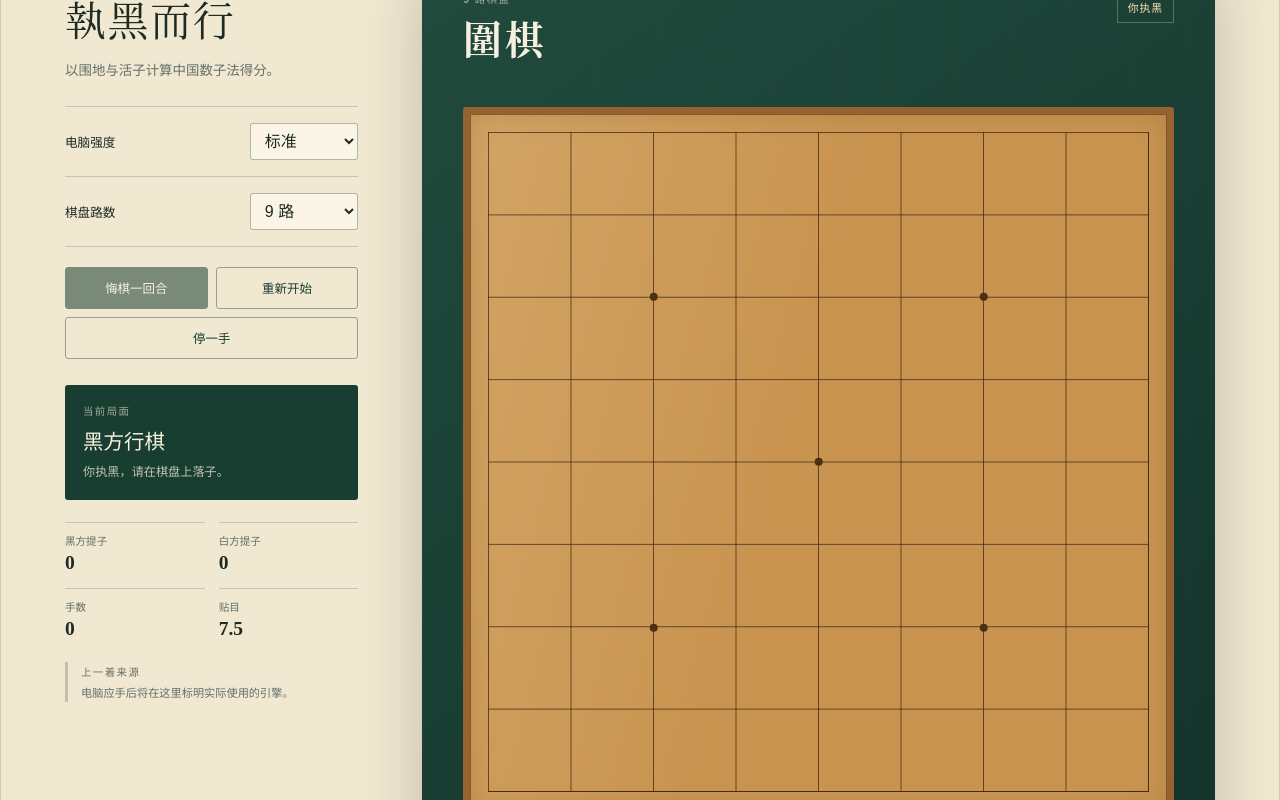
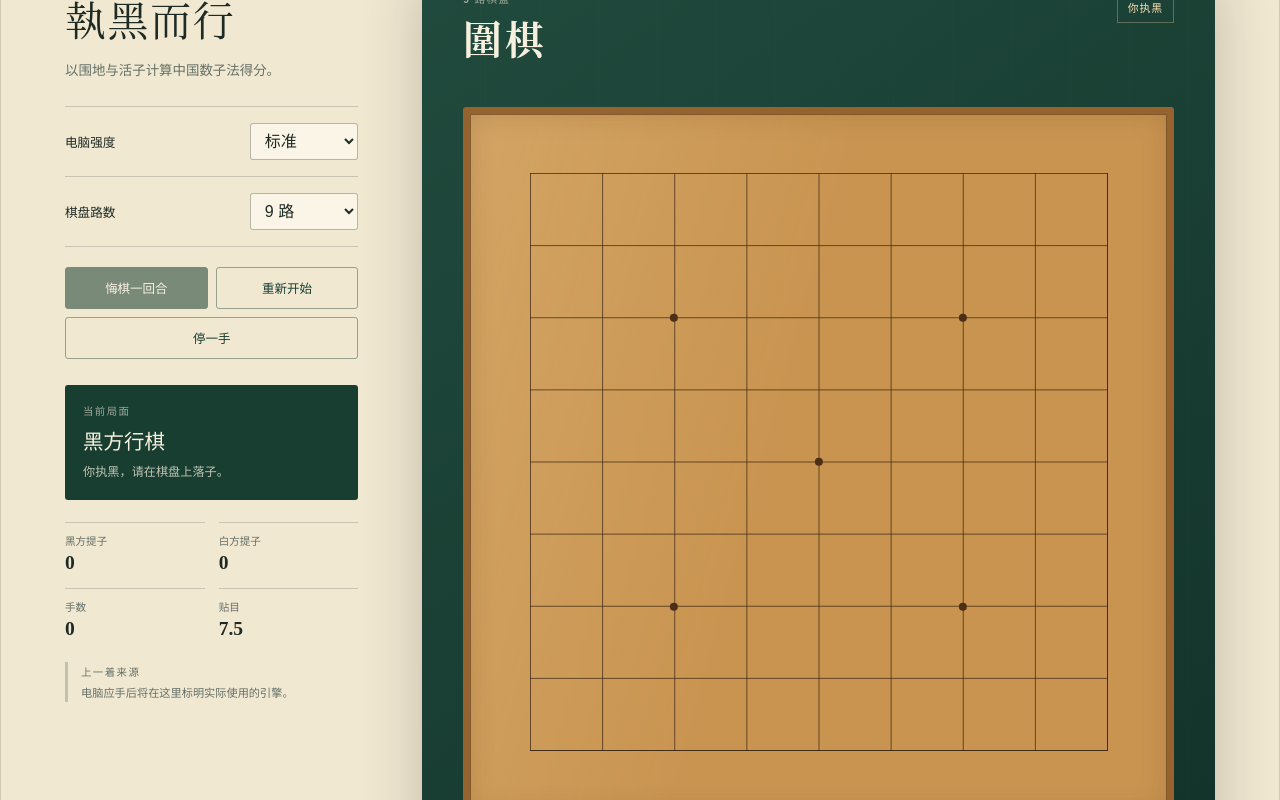
Before and after one commit to neoeto/board-games, a React (Vite) app: page / in a window 1280 px wide. Shown: the part 460-1260 px from the top of the page. Built offline with nearby package versions, Linux system fonts and the light colour scheme.

Commit message:
fix: 修复围棋边缘棋子裁切

```diff
--- a/src/components/GoBoard.tsx
+++ b/src/components/GoBoard.tsx
@@ -42,6 +42,7 @@ export function GoBoard({ state, disabled, onMove }: GoBoardProps) {
     <div className="board-scroll" aria-label="围棋棋盘，可横向滚动">
       <div className={`go-surface go-size-${state.size}`} style={style}>
         <div className="go-grid" role="group" aria-label={`${state.size} 路围棋棋盘`}>
+          <div className="go-playfield">
             {state.board.flatMap((row, y) =>
               row.map((stone, x) => {
                 const isLast = state.lastMove !== null && state.lastMove !== "pass" && state.lastMove.x === x && state.lastMove.y === y;
@@ -71,5 +72,6 @@ export function GoBoard({ state, disabled, onMove }: GoBoardProps) {
           </div>
         </div>
       </div>
+    </div>
   );
 }
--- a/src/styles.css
+++ b/src/styles.css
@@ -565,7 +565,7 @@
   .go-grid::before {
     position: absolute;
     z-index: 0;
-    inset: 0;
+    inset: calc(var(--go-cell) / 2);
     background-image:
       linear-gradient(to right, rgb(57 37 18 / 72%) 1px, transparent 1px),
       linear-gradient(to bottom, rgb(57 37 18 / 72%) 1px, transparent 1px);
@@ -575,6 +575,11 @@
     border-bottom: 1px solid rgb(57 37 18 / 72%);
     content: "";
     pointer-events: none;
+  }
+
+  .go-playfield {
+    position: absolute;
+    inset: calc(var(--go-cell) / 2);
   }
 
   .go-point {
```
Lines whose indentation alone changed are shown as unchanged.
